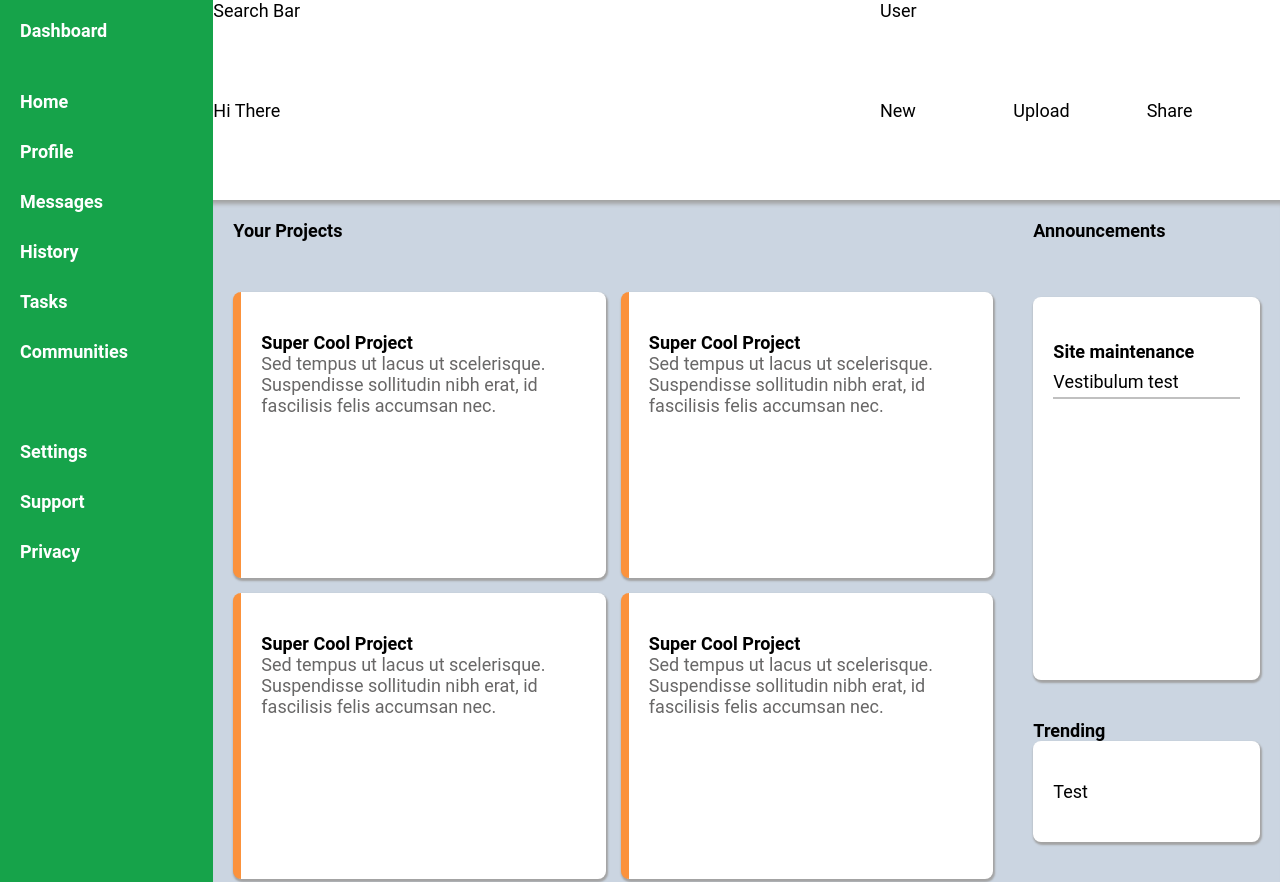
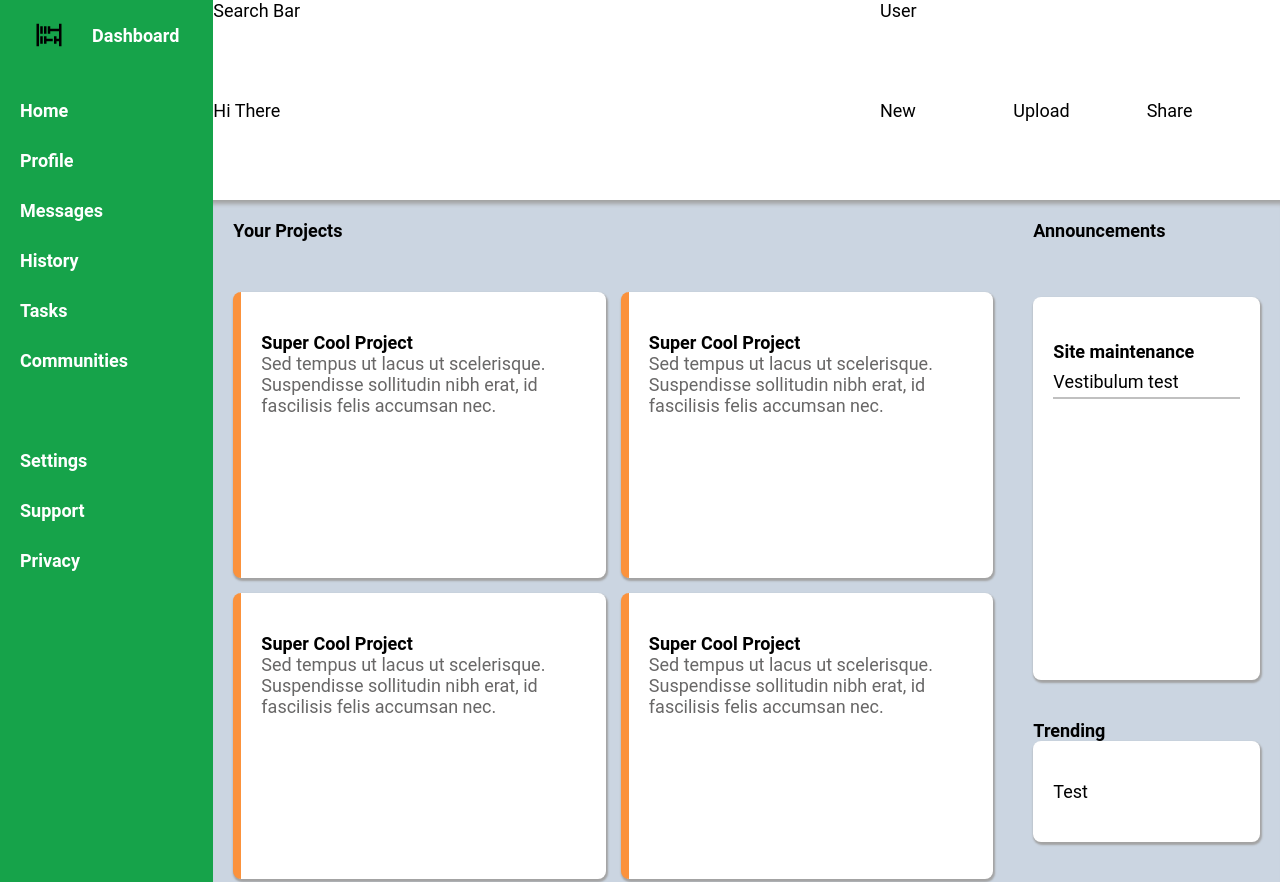
Before and after one commit to julian-s-official/odin-dashboard, a plain HTML site: page index.html in a window 1280 px wide. Shown: the top 882 px of the page. Drawn offline with Linux system fonts and the light colour scheme.

Commit message:
Add Icon next to dashboard

```diff
--- a/index.html
+++ b/index.html
@@ -9,7 +9,10 @@
 
 	<body>
 		<div class="sidebar">
-			<div class="sidebar-logo">Dashboard</div>
+			<div class="sidebar-logo">
+				<img src="abacus.svg" alt="Logo" width= 30rem height=30rem
+				vertical-align: middle>
+				Dashboard</div>
 			<div class="sidebar-navigation">
 				<div>Home</div>
 				<div>Profile</div>
--- a/style.css
+++ b/style.css
@@ -24,6 +24,12 @@ body {
 	color: white;
 	font-weight: 700;
 	padding: 20px;
+}
+
+.sidebar-logo {
+	display: flex;
+	align-items: center;
+	justify-content: space-around;
 }
 
 .navigation {
```
Also changed, not shown: abacus.svg (added).
